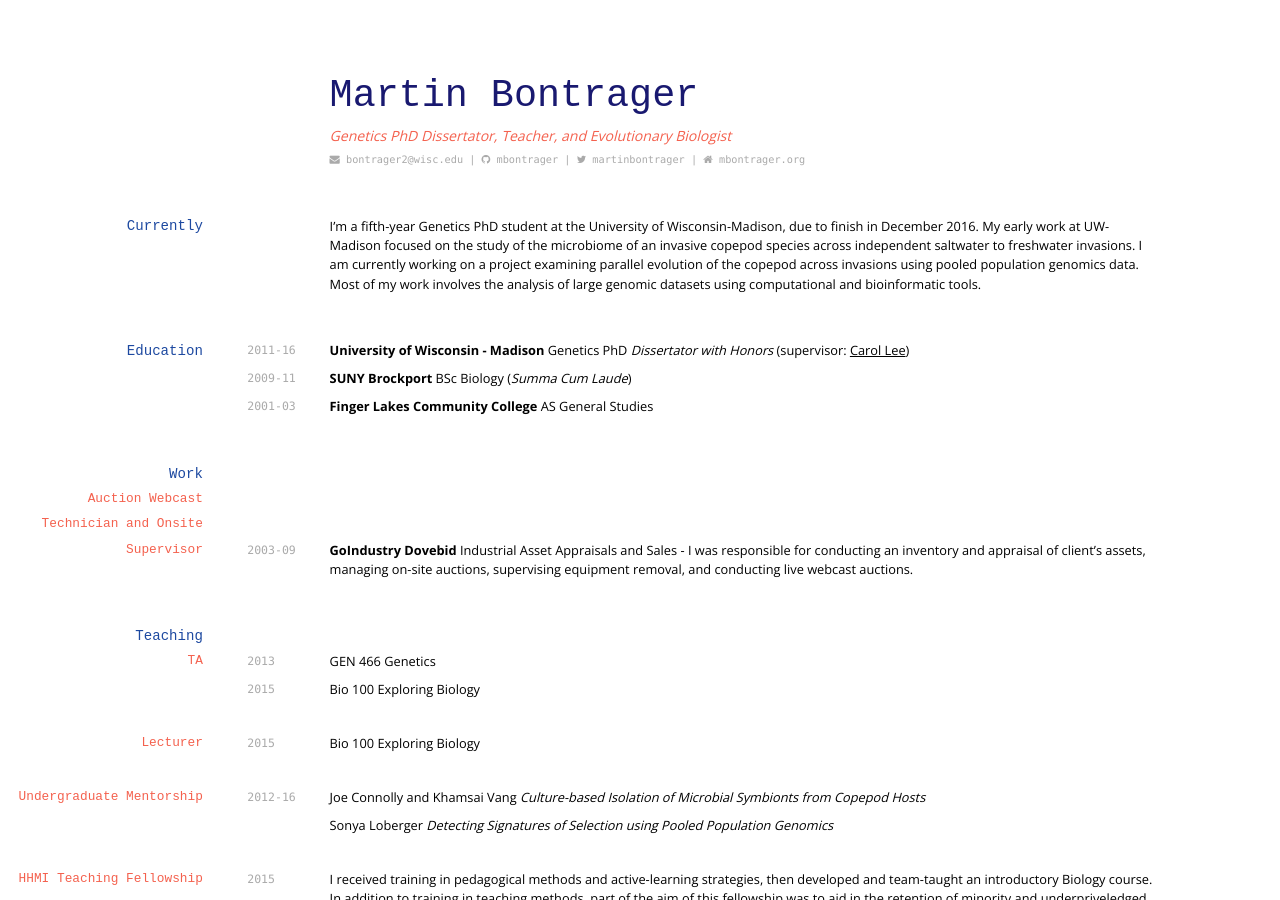
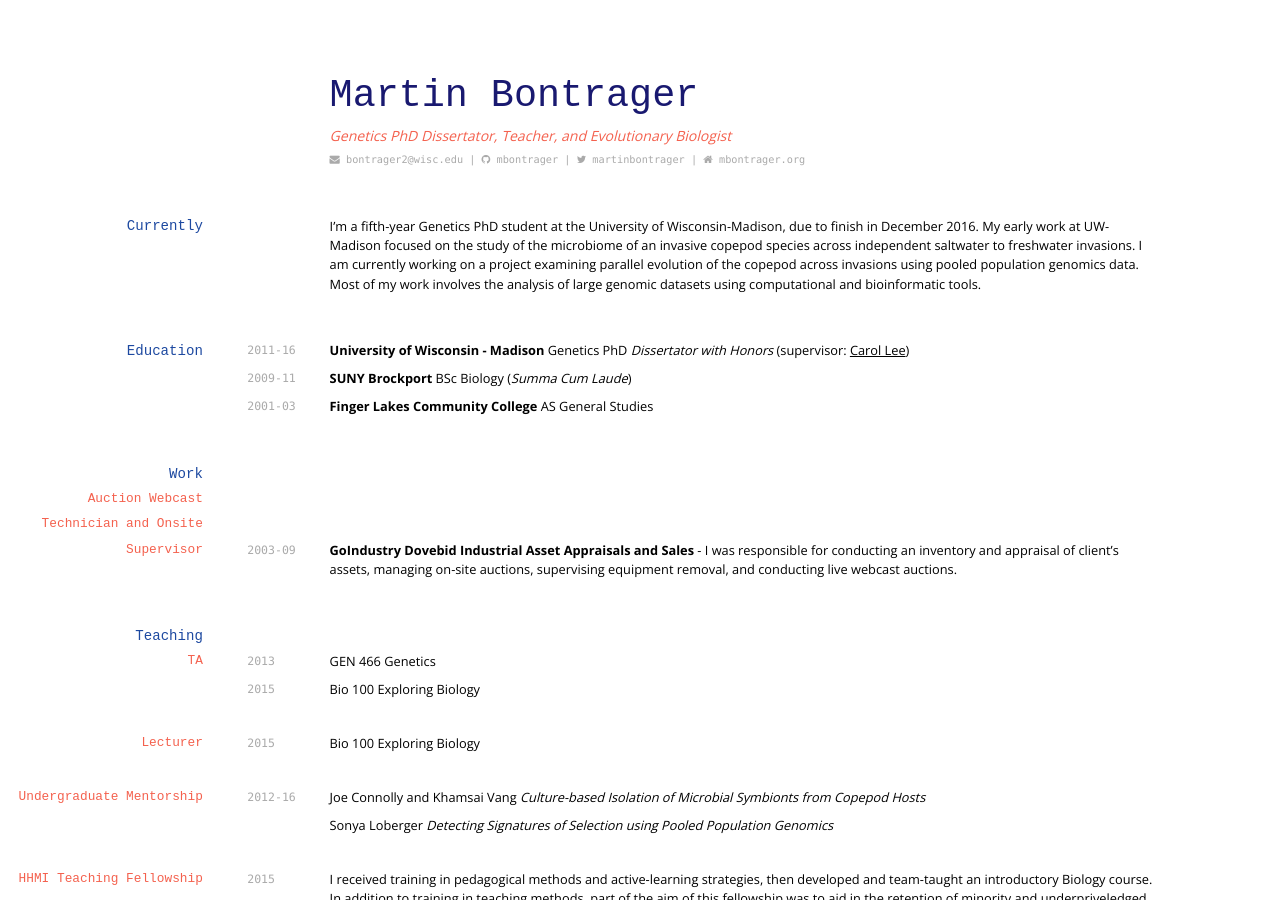
Before and after one commit to mbontrager/mbontrager.github.io, a Jekyll site: the page cv/index.html, which Jekyll copies as it is, in a window 1280 px wide and 900 px high. Built offline with Jekyll 4.4.1, drawn with Linux system fonts in a browser that asks for light colours; nearby versions of some CDN libraries; part of the change alters nothing that is shown.

Commit message:
Update CV

```diff
--- a/cv/index.html
+++ b/cv/index.html
@@ -46,7 +46,7 @@
 <h3 id="auction-webcast-technician-and-onsite-supervisor">Auction Webcast Technician and Onsite Supervisor</h3>
 
 <p><code class="highlighter-rouge">2003-09</code>
-<strong>GoIndustry Dovebid</strong> Industrial Asset Appraisals and Sales - I was responsible for conducting an inventory and appraisal of client’s assets, managing on-site auctions, supervising equipment removal, and conducting live webcast auctions.</p>
+<strong>GoIndustry Dovebid Industrial Asset Appraisals and Sales</strong> - I was responsible for conducting an inventory and appraisal of client’s assets, managing on-site auctions, supervising equipment removal, and conducting live webcast auctions.</p>
 
 <h2 id="teaching">Teaching</h2>
 
```
